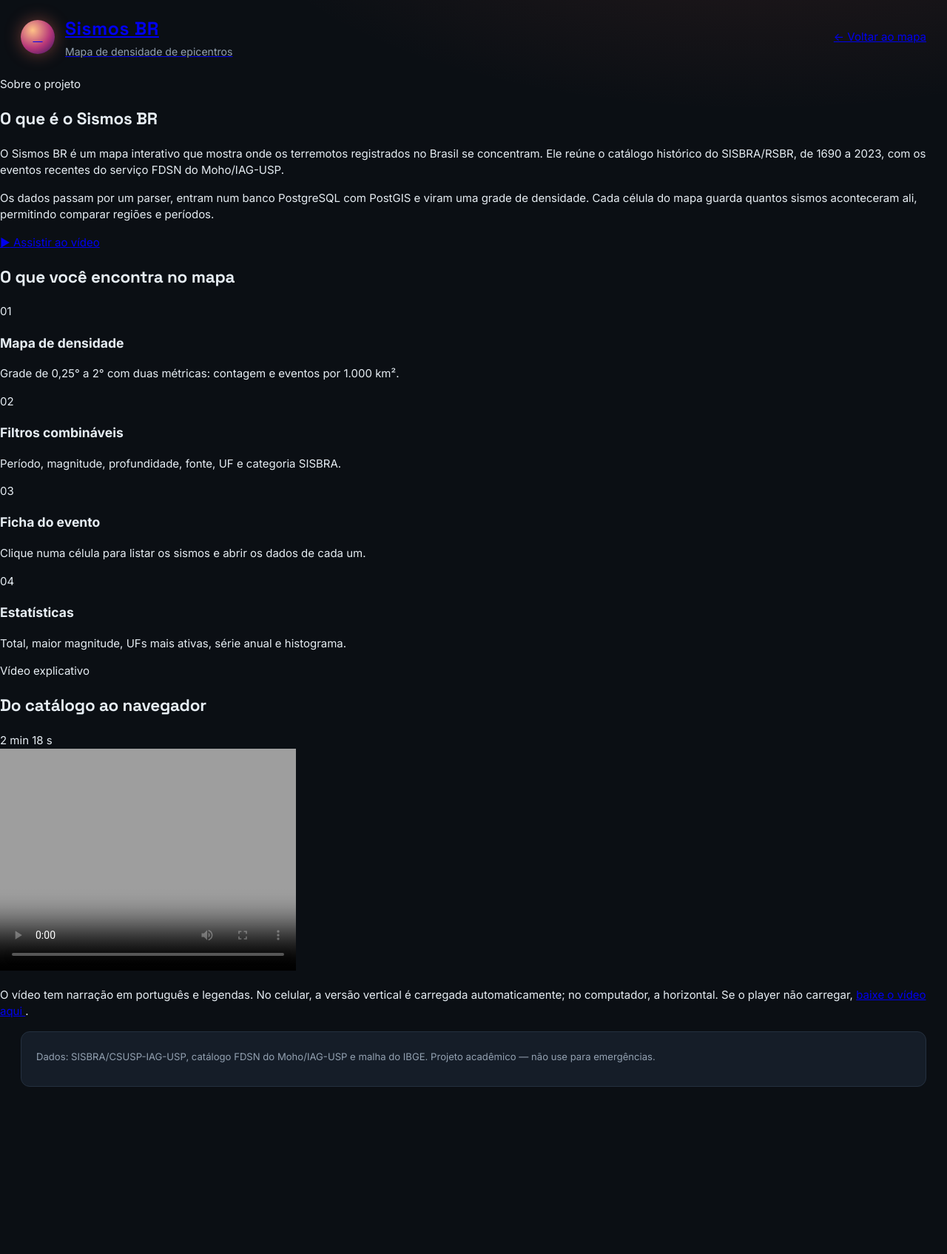
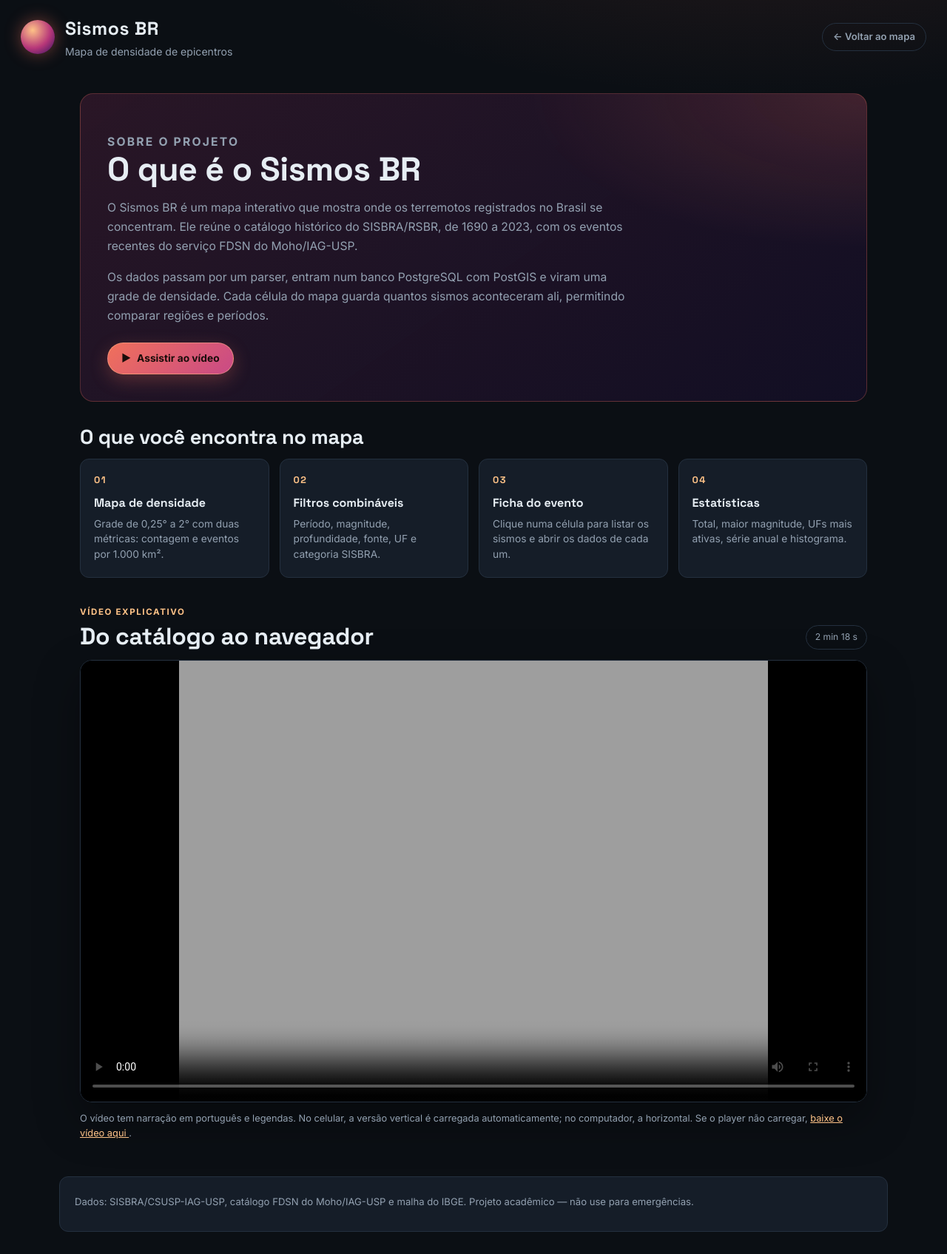
Before and after one commit to Melque-01/sismo-br, a Python web app: template templates/saiba-mais.html in a window 1280 px wide. Shown: the whole page at 74% size. Before the commit the page ends 1469 px from the top, so only its background shows below. Run offline with Jinja, Linux system fonts and the light colour scheme; the template is opened without the code that fills it, so the values that code supplies are empty.

Commit message:
feat: botao saiba mais e estilos da apresentacao

```diff
--- a/static/css/style.css
+++ b/static/css/style.css
@@ -676,3 +676,247 @@ tbody tr:hover {
 .login-link:hover {
   text-decoration: underline;
 }
+
+/* --- Saiba mais -------------------------------------------------------- */
+
+.botao-saiba-mais {
+  display: inline-flex;
+  align-items: center;
+  justify-content: center;
+  gap: 8px;
+  padding: 10px 18px;
+  border-radius: 999px;
+  border: 1px solid rgba(254, 194, 135, 0.45);
+  background: linear-gradient(135deg, var(--destaque), #c94a86);
+  color: #1a0d0a;
+  font-size: 0.86rem;
+  font-weight: 700;
+  text-decoration: none;
+  box-shadow: 0 8px 24px rgba(240, 112, 91, 0.28);
+  transition: transform 0.12s ease, filter 0.12s ease;
+}
+
+.botao-saiba-mais:hover {
+  filter: brightness(1.08);
+  transform: translateY(-1px);
+}
+
+.botao-saiba-mais:focus-visible {
+  outline: 2px solid var(--destaque-2);
+  outline-offset: 2px;
+}
+
+.marca-link {
+  color: inherit;
+  text-decoration: none;
+}
+
+.topo-saiba {
+  padding-bottom: 18px;
+}
+
+.botao-voltar {
+  display: inline-flex;
+  align-items: center;
+  gap: 6px;
+  padding: 8px 14px;
+  border: 1px solid var(--borda);
+  border-radius: 999px;
+  color: var(--texto-fraco);
+  font-size: 0.82rem;
+  font-weight: 600;
+  text-decoration: none;
+  transition: color 0.12s ease, border-color 0.12s ease;
+}
+
+.botao-voltar:hover {
+  color: var(--texto);
+  border-color: var(--destaque);
+}
+
+.saiba-conteudo {
+  max-width: 1120px;
+  margin: 0 auto;
+  padding: 28px 28px 48px;
+}
+
+.saiba-hero {
+  padding: 36px;
+  border: 1px solid rgba(240, 112, 91, 0.28);
+  border-radius: 18px;
+  background:
+    radial-gradient(700px 320px at 100% 0%, rgba(240, 112, 91, 0.18), transparent 65%),
+    linear-gradient(145deg, rgba(183, 55, 121, 0.18), rgba(44, 17, 95, 0.22));
+}
+
+.sobre-rotulo {
+  margin: 0 0 8px;
+  color: var(--destaque-2);
+  font-size: 0.72rem;
+  font-weight: 700;
+  letter-spacing: 0.14em;
+  text-transform: uppercase;
+}
+
+.saiba-hero h2,
+.video-cabecalho h2,
+.saiba-recursos > h2 {
+  margin: 0;
+  font-size: clamp(1.8rem, 4vw, 2.8rem);
+  line-height: 1.05;
+}
+
+.saiba-hero p {
+  max-width: 72ch;
+  margin: 16px 0 0;
+  color: var(--texto-fraco);
+  font-size: 0.98rem;
+  line-height: 1.65;
+}
+
+.saiba-hero .botao-saiba-mais {
+  margin-top: 24px;
+}
+
+.saiba-recursos {
+  margin-top: 34px;
+}
+
+.saiba-recursos > h2 {
+  font-size: clamp(1.3rem, 2.6vw, 1.7rem);
+  margin-bottom: 14px;
+}
+
+.recursos-grade {
+  display: grid;
+  grid-template-columns: repeat(auto-fit, minmax(220px, 1fr));
+  gap: 14px;
+}
+
+.recurso {
+  padding: 18px 18px 20px;
+  border: 1px solid var(--borda);
+  border-radius: var(--raio);
+  background: var(--cartao);
+}
+
+.recurso-numero {
+  display: block;
+  margin-bottom: 10px;
+  color: var(--destaque-2);
+  font-family: var(--fonte-titulo);
+  font-size: 0.8rem;
+  font-weight: 700;
+  letter-spacing: 0.12em;
+}
+
+.recurso h3 {
+  margin: 0 0 6px;
+  font-family: var(--fonte-titulo);
+  font-size: 1rem;
+}
+
+.recurso p {
+  margin: 0;
+  color: var(--texto-fraco);
+  font-size: 0.86rem;
+  line-height: 1.5;
+}
+
+.video-area {
+  margin-top: 38px;
+  scroll-margin-top: 24px;
+}
+
+.video-cabecalho {
+  display: flex;
+  align-items: flex-end;
+  justify-content: space-between;
+  gap: 12px;
+  flex-wrap: wrap;
+  margin-bottom: 14px;
+}
+
+.video-cabecalho h2 {
+  font-size: clamp(1.4rem, 3vw, 2rem);
+}
+
+.video-duracao {
+  padding: 6px 12px;
+  border: 1px solid var(--borda);
+  border-radius: 999px;
+  color: var(--texto-fraco);
+  font-size: 0.76rem;
+  white-space: nowrap;
+}
+
+.video-moldura {
+  width: 100%;
+  aspect-ratio: 16 / 9;
+  overflow: hidden;
+  border: 1px solid var(--borda);
+  border-radius: 16px;
+  background: #000;
+  box-shadow: 0 24px 60px rgba(0, 0, 0, 0.35);
+}
+
+.video-moldura video {
+  display: block;
+  width: 100%;
+  height: 100%;
+  background: #000;
+  object-fit: contain;
+}
+
+.video-moldura--retrato {
+  width: min(100%, 420px);
+  aspect-ratio: 9 / 16;
+  margin-inline: auto;
+}
+
+.video-nota {
+  margin: 12px 0 0;
+  color: var(--texto-fraco);
+  font-size: 0.8rem;
+  line-height: 1.55;
+}
+
+.video-nota a {
+  color: var(--destaque-2);
+}
+
+.saiba-rodape {
+  max-width: 1120px;
+  margin: 0 auto 30px;
+}
+
+@media (max-width: 820px) {
+  .video-moldura {
+    width: min(100%, 420px);
+    aspect-ratio: 9 / 16;
+    margin-inline: auto;
+  }
+}
+
+@media (max-width: 620px) {
+  .botao-saiba-mais {
+    width: 100%;
+  }
+
+  .saiba-conteudo {
+    padding: 18px 16px 36px;
+  }
+
+  .saiba-hero {
+    padding: 24px 20px;
+  }
+
+  .saiba-hero p {
+    font-size: 0.92rem;
+  }
+
+  .saiba-rodape {
+    margin-left: 16px;
+    margin-right: 16px;
+  }
+}
--- a/templates/index.html
+++ b/templates/index.html
@@ -21,6 +21,9 @@
       </div>
     </div>
     <div class="topo-lado">
+      <a class="botao-saiba-mais" href="/saiba-mais">
+        <span aria-hidden="true">▶</span> Saiba mais
+      </a>
       <p class="topo-nota">Catálogo histórico até 2023 + rede instrumental recente</p>
       <div class="usuario">
         <span class="usuario-email" title="Sessão atual">{{usuario}}</span>
```
Also changed, not shown: tests/test_rotas.py (+5 -0 lines).
